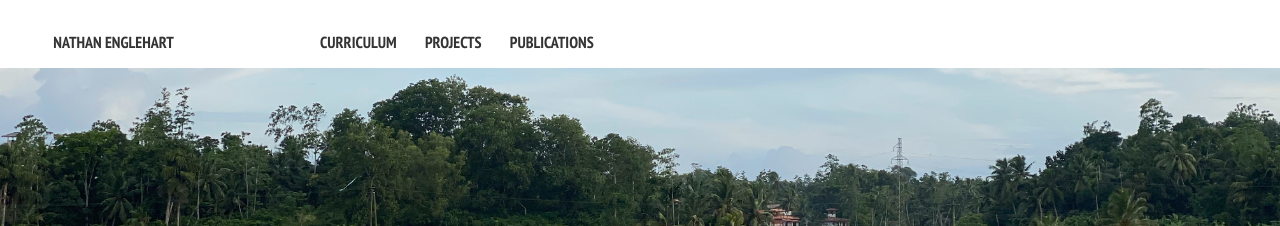
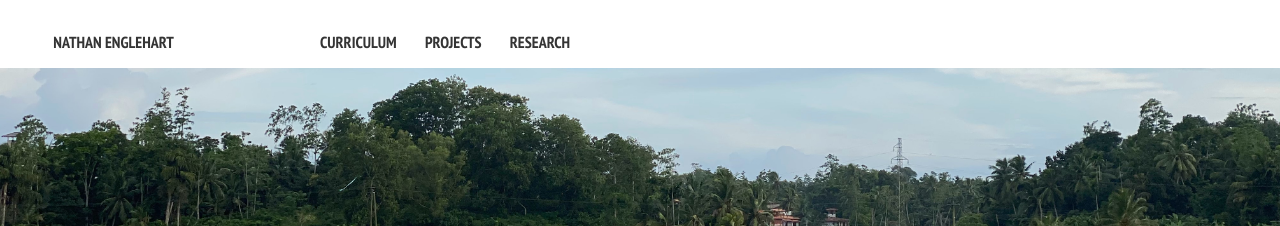
Before and after one commit to nathanenglehart/nathanenglehart.github.io, a Jekyll site: the page built from index.md, in a window 1280 px wide. Shown: the top 226 px of the page. Built offline with Jekyll 4.4.1, drawn with Linux system fonts in a browser that asks for light colours; nearby versions of some CDN libraries.

Commit message:
added research

```diff
--- a/_config.yml
+++ b/_config.yml
@@ -13,8 +13,8 @@ links:
     url: /cv/
   - title: Projects
     url: /projects
-  - title: Publications
-    url: /publications/
+  - title: Research
+    url: /research/
 
 
 
```
